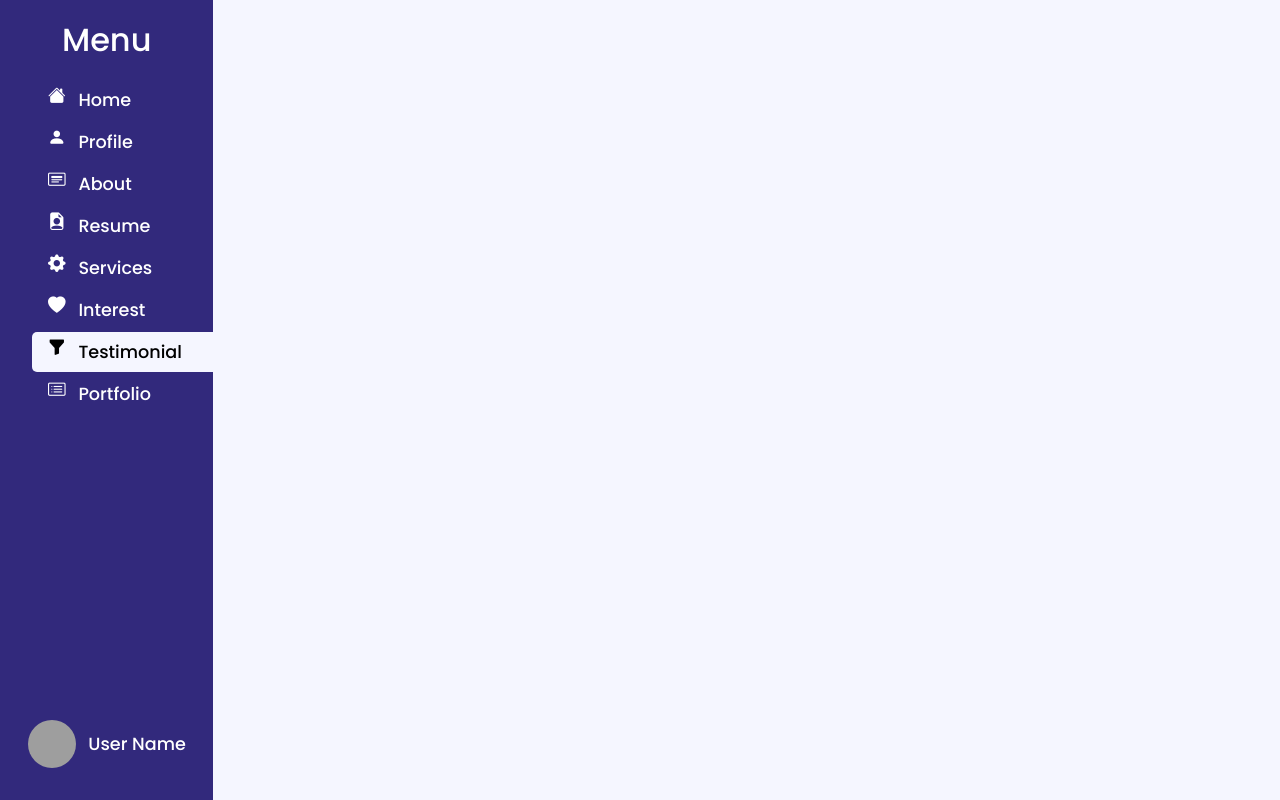
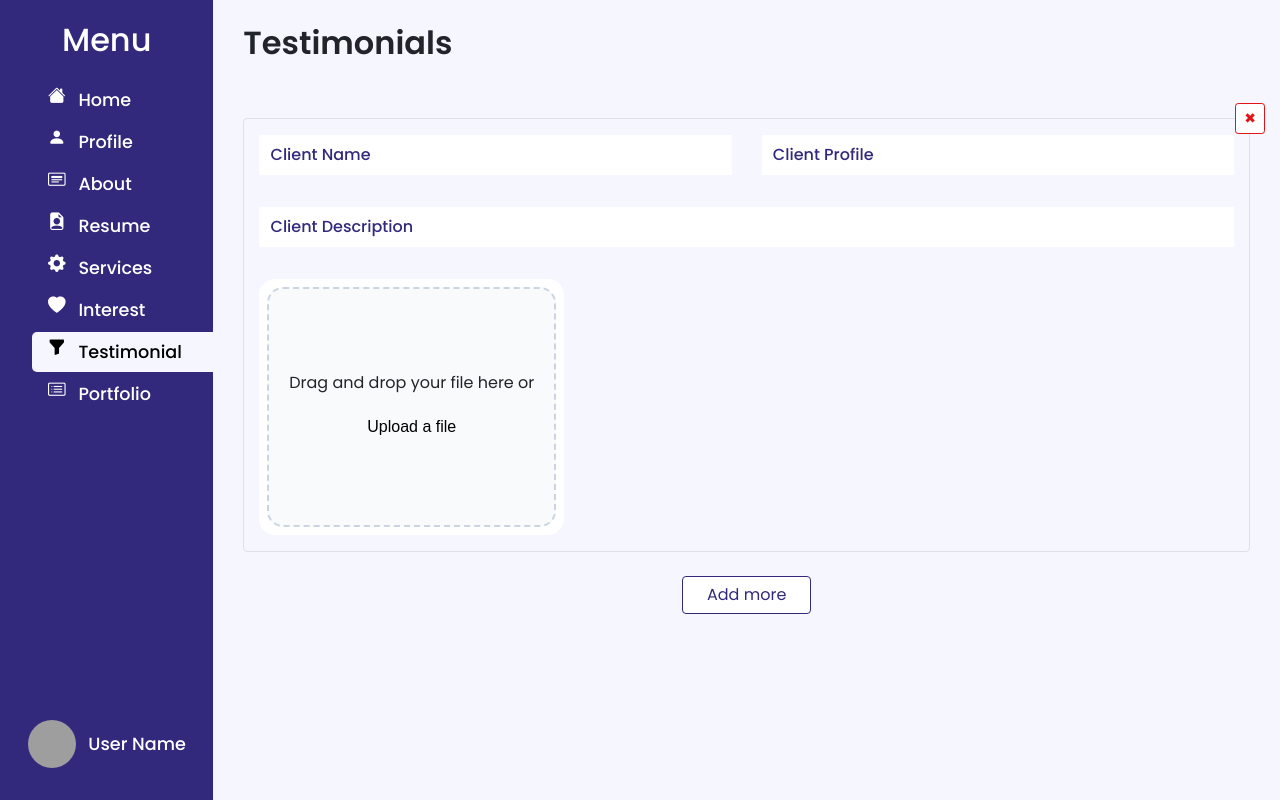
Before and after one commit to nischay2x/tnf-dashboard, a React (Create React App) app: page / in a window 1280 px wide. Both pictures are taken after a click on the element "Testimonial". Built offline with nearby package versions, Linux system fonts and the light colour scheme; grey boxes are pictures that could not be loaded.

Commit message:
added testimonial page

```diff
--- a/src/App.js
+++ b/src/App.js
@@ -6,6 +6,7 @@ import { useState } from "react";
 import Resume from "./components/resume";
 import Services from "./components/services";
 import Interest from "./components/interest";
+import Testimonial from "./components/testimonials";
 
 const navList = [
   { name: "home", icon: "bi bi-house-fill" },
@@ -13,7 +14,7 @@ const navList = [
   { name: "about", icon: "bi bi-card-heading" },
   { name: "resume", icon: "bi bi-file-earmark-person-fill" },
   { name: "services", icon: "bi bi-gear-fill" },
-  { name: "Interest", icon: "bi bi-heart-fill" },
+  { name: "interest", icon: "bi bi-heart-fill" },
   { name: "testimonial", icon: "bi bi-funnel-fill" },
   { name: "portfolio", icon: "bi bi-card-list" }
 ];
@@ -65,7 +66,8 @@ function Wrap ({ componentName }) {
     case 'profile': return <Profile/>;
     case 'resume': return <Resume/>;
     case 'services': return <Services/>;
-    case 'Interest': return <Interest/>
+    case 'interest': return <Interest/>;
+    case 'testimonial': return <Testimonial/>;
     default: return <></>
   }
 }
--- a/src/components/inputFields.jsx
+++ b/src/components/inputFields.jsx
@@ -1,18 +1,19 @@
 import "./styles/inputFields.css";
+import { useState, useRef, useEffect } from "react";
 
-export function TextField ({type, label, value, onChange, name, className}) {
-    return(
+export function TextField({ type, label, value, onChange, name, className }) {
+    return (
         <div className={`ci-wrap ${className}`}>
-            <input type={type} value={value} onChange={onChange} name={name} className={value? 'active' : ''}/>
+            <input type={type} value={value} onChange={onChange} name={name} className={value ? 'active' : ''} />
             <label>{label}</label>
         </div>
     )
 }
 
-export function Select ({ label, value, onChange, name, className, options }) {
-    return(
+export function Select({ label, value, onChange, name, className, options }) {
+    return (
         <div className={`ci-wrap ${className}`}>
-            <select name={name} value={value} onChange={onChange} className={value? 'active' : ''}>
+            <select name={name} value={value} onChange={onChange} className={value ? 'active' : ''}>
                 <option defaultValue ></option>
                 {
                     options.map((o, i) => <option key={i} value={o.value}>{o.text}</option>)
@@ -23,14 +24,82 @@ export function Select ({ label, value, onChange, name, className, options }) {
     )
 }
 
-export function Autofill ({ label, value, onChange, name, className, list }) {
+export function Autofill({ label, value, onChange, name, className, list }) {
     return (
         <div className={`ci-wrap ${className}`}>
             <input type="text" list={`dl-${name}`} value={value} onChange={onChange} name={name} className={value ? 'active' : ''} />
             <label>{label}</label>
             <datalist id={`dl-${name}`}>
-                { list.map((l, i) => <option key={i} value={l} />) }
+                {list.map((l, i) => <option key={i} value={l} />)}
             </datalist>
         </div>
     )
 }
+
+export function DragDropFile({ onChange, name, value, idx }) {
+    const [dragActive, setDragActive] = useState(false);
+    const [image, setImage] = useState(value);
+    const inputRef = useRef(null);
+
+    const handleDrag = function (e) {
+        e.preventDefault();
+        e.stopPropagation();
+        if (e.type === "dragenter" || e.type === "dragover") {
+            setDragActive(true);
+        } else if (e.type === "dragleave") {
+            setDragActive(false);
+        }
+    };
+
+    const handleDrop = function (e) {
+        e.preventDefault();
+        e.stopPropagation();
+        setDragActive(false);
+        if (e.dataTransfer.files && e.dataTransfer.files[0]) {
+            const url = URL.createObjectURL(e.dataTransfer.files[0])
+            setImage(url)
+        }
+    };
+
+    useEffect(() => {
+        let event = { target: { name: name, value: image } };
+        if(idx >= 0) {
+            console.log("idx--", idx);
+            onChange(event, idx);
+        }
+        else onChange(event)
+    }, [image])
+
+    const handleChange = function (e) {
+        e.preventDefault();
+        if (e.target.files && e.target.files[0]) {
+            const url = URL.createObjectURL(e.target.files[0]);
+            setImage(url)
+        }
+    };
+
+    const onButtonClick = () => {
+        inputRef.current.click();
+    };
+
+    return (
+        <div id="form-file-upload" onDragEnter={handleDrag} style={{ backgroundImage: `url(${image})`}} >
+            {
+                image ?
+                <>
+                    <button className="btn btn-sm delete-btn p-abs" style={{ right: 0, top: 0 }} onClick={() => { setImage("") }} >&#10006;</button>
+                </>
+                : <>
+                    <input ref={inputRef} type="file" id="input-file-upload" multiple={false} onChange={handleChange} />
+                    <label id="label-file-upload" htmlFor="input-file-upload" className={dragActive ? "drag-active" : ""}>
+                        <div>
+                            <p>Drag and drop your file here or</p>
+                            <button className="upload-button" onClick={onButtonClick}>Upload a file</button>
+                        </div>
+                    </label>
+                </>
+            }
+            {dragActive && <div id="drag-file-element" onDragEnter={handleDrag} onDragLeave={handleDrag} onDragOver={handleDrag} onDrop={handleDrop}></div>}
+        </div>
+    );
+};
--- a/src/components/interest.jsx
+++ b/src/components/interest.jsx
@@ -27,7 +27,18 @@ const Interest = () => {
     }, [selectedInterests])
 
     const deleteOne = (idx) => {
-        setSelectedInterests(prev => prev.filter((_, i) => i !== idx));
+        if(idx === 0) return;
+        let temp = [];
+        let tempMap = {};
+        selectedInterests.forEach((i, indx) => {
+            if(indx !== idx) {
+                temp.push(i);
+                tempMap[indx] = i;
+            }
+        })
+        console.log(temp);
+        setSelectedInterests(temp);
+        setInterestMap(tempMap);
     }
 
     useEffect(() => {
--- a/src/components/styles/inputFields.css
+++ b/src/components/styles/inputFields.css
@@ -12,7 +12,7 @@
     background-color: #ffffff;
 }
 
-.ci-wrap select > option {
+.ci-wrap select>option {
     padding: 0.5rem;
     border: none;
 }
@@ -32,13 +32,14 @@
 }
 
 .ci-wrap input:focus,
-.ci-wrap select:focus{
+.ci-wrap select:focus {
     box-shadow: 1px 1px 0px var(--main);
 }
-.ci-wrap input:focus + label,
-.ci-wrap input.active + label,
-.ci-wrap select:focus + label,
-.ci-wrap select.active + label {
+
+.ci-wrap input:focus+label,
+.ci-wrap input.active+label,
+.ci-wrap select:focus+label,
+.ci-wrap select.active+label {
     transform: translateY(0);
     font-size: small;
     color: darkgreen;
@@ -52,3 +53,62 @@
 .ci-wrap input[type=date].active::-webkit-datetime-edit {
     color: black !important;
 }
+
+#form-file-upload {
+    height: 16rem;
+    width: 100%;
+    max-width: 100%;
+    text-align: center;
+    overflow: hidden;
+    border: 0.5rem solid #ffffff;
+    border-radius: 1rem;
+    background-position: center;
+    background-repeat: no-repeat;
+    background-size: contain;
+    background-color: #ffffff;
+    position: relative;
+}
+
+#input-file-upload {
+    display: none;
+}
+
+#label-file-upload {
+    height: 100%;
+    display: flex;
+    align-items: center;
+    justify-content: center;
+    border-width: 2px;
+    border-radius: 1rem;
+    border-style: dashed;
+    border-color: #cbd5e1;
+    background-color: #f8fafc;
+}
+
+#label-file-upload.drag-active {
+    background-color: #ffffff;
+}
+
+.upload-button {
+    cursor: pointer;
+    padding: 0.25rem;
+    font-size: 1rem;
+    border: none;
+    font-family: 'Oswald', sans-serif;
+    background-color: transparent;
+}
+
+.upload-button:hover {
+    text-decoration-line: underline;
+}
+
+#drag-file-element {
+    position: absolute;
+    width: 100%;
+    height: 100%;
+    border-radius: 1rem;
+    top: 0px;
+    right: 0px;
+    bottom: 0px;
+    left: 0px;
+}
--- /dev/null
+++ b/src/components/testimonials.jsx
@@ -0,0 +1,80 @@
+import { useEffect, useState } from "react";
+import { DragDropFile, TextField } from "./inputFields";
+
+const Testimonial = () => {
+
+    const [testimonials, setTestimonials] = useState([
+        { name: "", profile: "", desc: "", image: "" }
+    ]);
+
+    const [focusedData, setFocusedData] = useState({
+        name: "", profile: "", desc: "", image: "", index: ""
+    })
+
+    const onInputChange = (e, i) => {
+        setFocusedData(prev => ({...prev, [e.target.name]: e.target.value, index: i}))
+        let temp = testimonials;
+        temp[i] = { ...temp[i], [e.target.name]: e.target.value };
+        setTestimonials(temp);
+    }
+
+    // useEffect(() => {
+    //     console.log("tts--", testimonials);
+    //     console.log("fds--", focusedData);
+    // }, [testimonials, focusedData])
+
+    useEffect(() => {
+        if(focusedData.index >= 0){
+            setFocusedData(testimonials[focusedData.index] || {
+                name: "", profile: "", desc: "", image: "", index: ""
+            })
+        }
+    }, [focusedData.index])
+
+    const onAddMore = () => {
+        setTestimonials(prev => [...prev, { name: "", profile: "", desc: "", image: "" }])
+    }
+
+    const deleteOne = (i) => {
+        if(i === 0) return;
+        let temp = testimonials.filter((_, idx) => i !== idx)
+        setTestimonials(temp)
+    }
+
+    return (
+        <div className="container py-4">
+            <div>
+                <h2 className="fw-600">Testimonials</h2>
+            </div>
+            <br />
+            <div>
+                {
+                    testimonials.map((t, i) => (
+                        <div key={i} className="d-flex flex-wrap rg-1 px-0 py-2 p-rel my-4 border rounded">
+                            <button className="btn btn-sm delete-btn p-abs" onClick={() => { deleteOne(i) }} style={{ right: '-1rem', top: '-1rem' }}>&#10006;</button>
+                            <div className="col-12 py-2 col-md-6">
+                                <TextField name="name" value={focusedData.index === i? focusedData.name : t.name} onChange={(e) => { onInputChange(e, i) }} label="Client Name" />
+                            </div>
+                            <div className="col-12 py-2 col-md-6">
+                                <TextField name="profile" value={focusedData.index === i? focusedData.profile : t.profile} onChange={(e) => { onInputChange(e, i) }} label="Client Profile" />
+                            </div>
+                            <div className="col-12 py-2">
+                                <TextField name="desc" value={focusedData.index === i? focusedData.desc : t.desc} onChange={(e) => { onInputChange(e, i) }} label="Client Description" />
+                            </div>
+                            <div className="col-12 py-2 col-md-6 col-lg-6 col-xl-4">
+                                <DragDropFile onChange={onInputChange} idx={i} name="image" value={focusedData.index === i? focusedData.image : t.image} />
+                            </div>
+                        </div>
+                    ))
+                }
+            </div>
+            <div className="d-flex">
+                <button className="btn m-auto px-4 edit-btn"
+                    onClick={onAddMore}
+                >Add more</button>
+            </div>
+        </div>
+    )
+}
+
+export default Testimonial;
```
